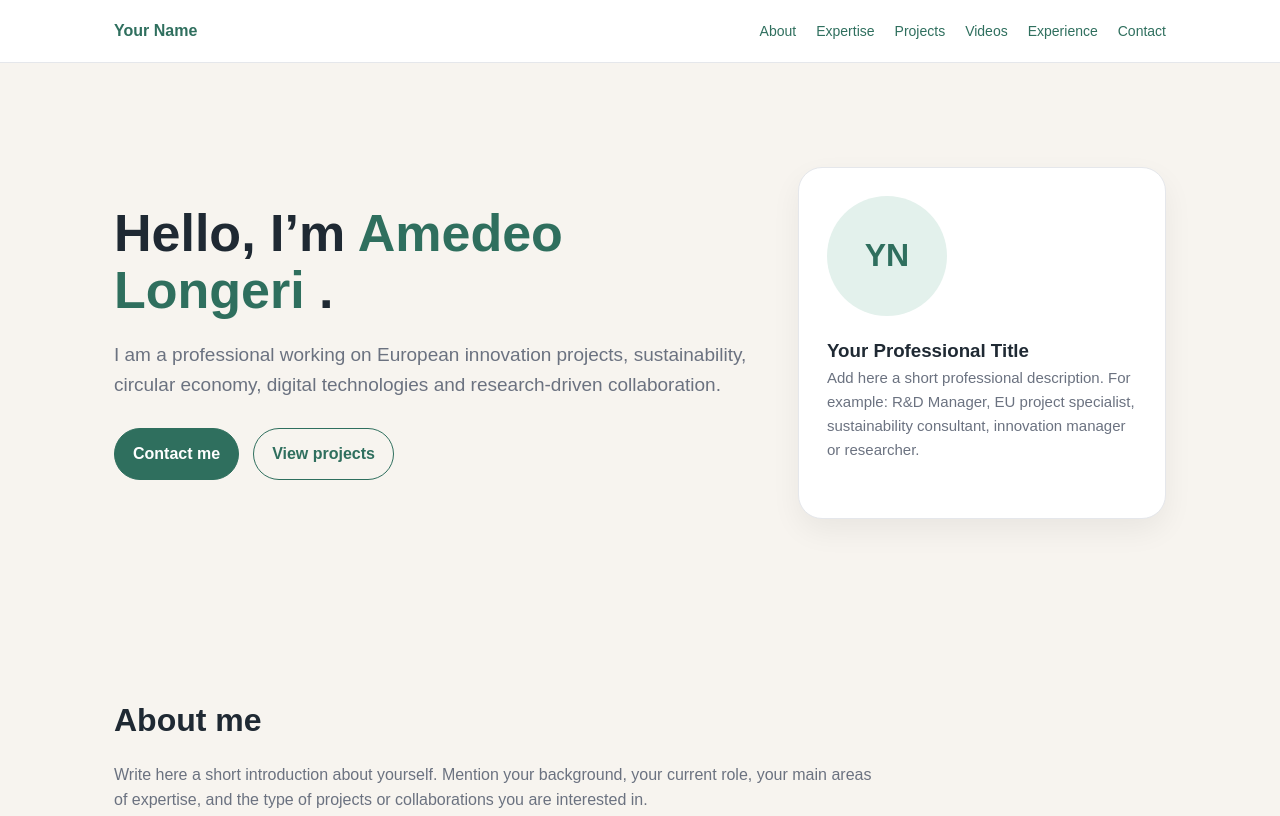
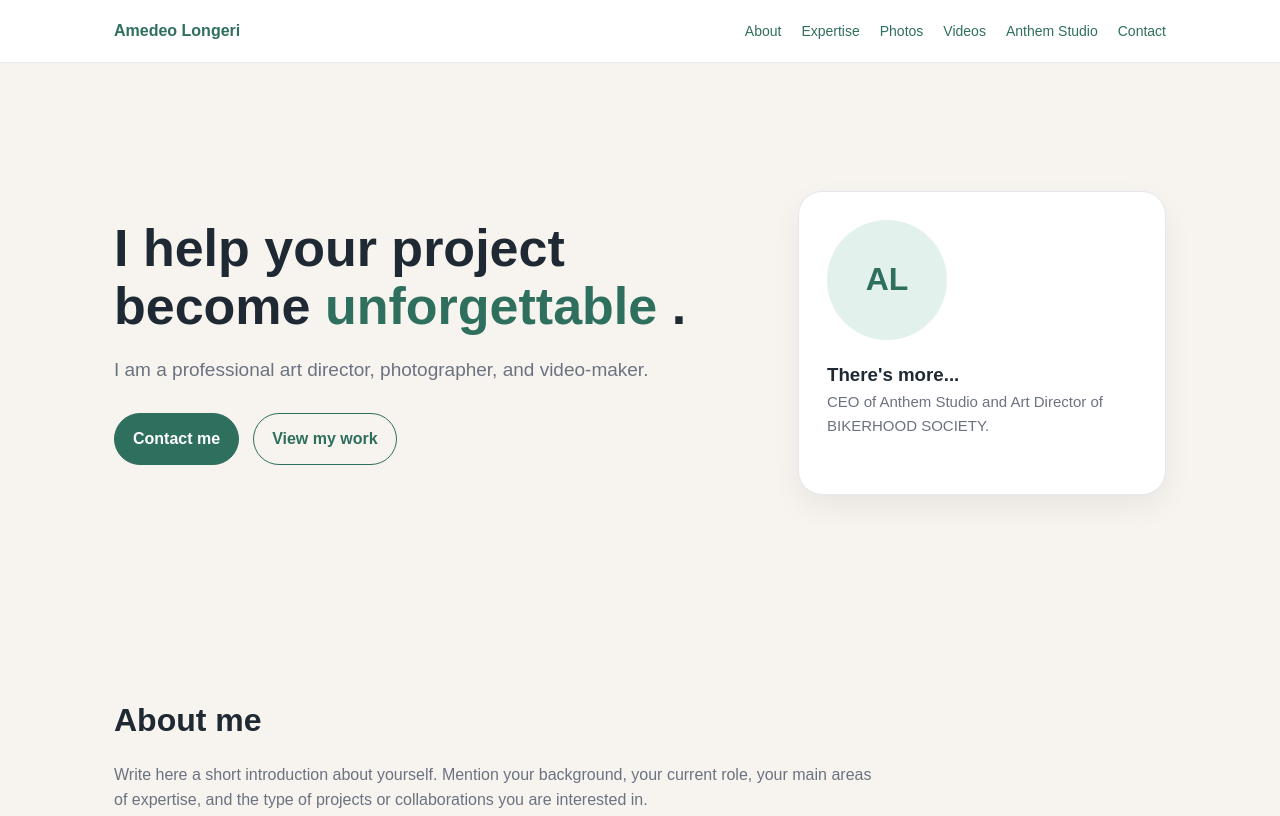
Before and after one commit to amedeolongeri/amedeo-longeri-portfolio, a plain HTML site: page index.html in a window 1280 px wide. Shown: the top 816 px of the page. Drawn offline with Linux system fonts and the light colour scheme.

Commit message:
Update index.html

```diff
--- a/index.html
+++ b/index.html
@@ -309,13 +309,13 @@
 <body>
   <header>
     <nav>
-      <div class="logo">Your Name</div>
+      <div class="logo"> Amedeo Longeri </div>
       <ul>
         <li><a href="#about">About</a></li>
         <li><a href="#expertise">Expertise</a></li>
-        <li><a href="#projects">Projects</a></li>
+        <li><a href="#photos">Photos</a></li>
         <li><a href="#videos">Videos</a></li>
-        <li><a href="#experience">Experience</a></li>
+        <li><a href="#anthemstudio">Anthem Studio</a></li>
         <li><a href="#contact">Contact</a></li>
       </ul>
     </nav>
@@ -324,26 +324,22 @@
   <main>
     <section class="hero">
       <div>
-        <h1>Hello, I’m <span> Amedeo Longeri </span>.</h1>
+        <h1>I help your project become <span> unforgettable </span>.</h1>
         <p>
-          I am a professional working on European innovation projects,
-          sustainability, circular economy, digital technologies and research-driven
-          collaboration.
+          I am a professional art director, photographer, and video-maker.
         </p>
 
         <div class="buttons">
           <a class="button primary" href="#contact">Contact me</a>
-          <a class="button secondary" href="#projects">View projects</a>
+          <a class="button secondary" href="#projects">View my work</a>
         </div>
       </div>
 
       <div class="profile-card">
-        <div class="profile-placeholder">YN</div>
-        <h3>Your Professional Title</h3>
+        <div class="profile-placeholder">AL</div>
+        <h3>There's more...</h3>
         <p>
-          Add here a short professional description. For example:
-          R&D Manager, EU project specialist, sustainability consultant,
-          innovation manager or researcher.
+          CEO of Anthem Studio and Art Director of BIKERHOOD SOCIETY.
         </p>
       </div>
     </section>
@@ -372,7 +368,7 @@
 
       <div class="grid">
         <div class="card">
-          <h3>European Projects</h3>
+          <h3>Advertising Producer</h3>
           <p>
             Proposal writing, project management, impact planning, exploitation,
             dissemination and stakeholder engagement.
@@ -397,7 +393,7 @@
       </div>
 
       <div class="tag-list">
-        <span class="tag">Horizon Europe</span>
+        <span class="tag">Adobe</span>
         <span class="tag">Circular Economy</span>
         <span class="tag">Sustainability</span>
         <span class="tag">Innovation</span>
```
